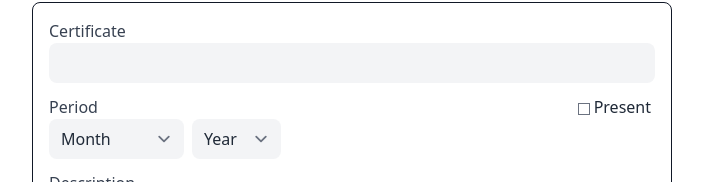
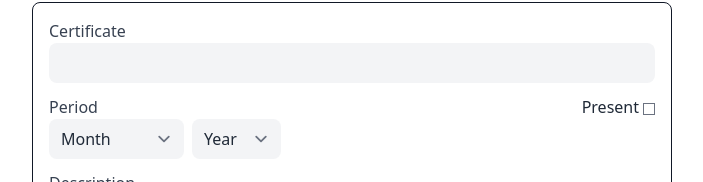
Before and after one commit to Ja-Uyoma/CV-Application, a React (Vite) app: page / in a window 1280 px wide. Shown: the part 3256-3438 px from the top of the page, without its empty margins (288-991 px from the left). Built offline with nearby package versions, Linux system fonts and the light colour scheme.

Commit message:
refactor: use CheckBox component in Certificates component

```diff
--- a/src/components/Certificates.tsx
+++ b/src/components/Certificates.tsx
@@ -114,17 +114,10 @@ const Certificates = () => {
         <div className="my-3">
           <div className="flex">
             <span className="font-medium text-gray-700 flex-1">Period</span>
-            <span>
-              <input
-                type="checkbox"
-                name="present"
-                id="present"
-                checked={isChecked}
-                onChange={handleCheckBoxChecked}
-                className="form-checkbox w-3 h-3"
-              />
-              <span className="p-1">Present</span>
-            </span>
+            <CheckBox
+              isChecked={isChecked}
+              onChangeHandler={handleCheckBoxChecked}
+            />
           </div>
           <div className="flex gap-2">
             <Months />
```
